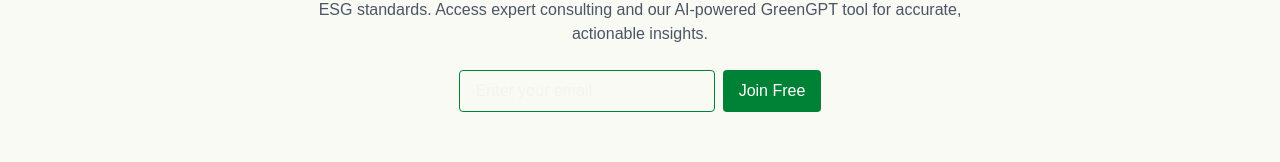
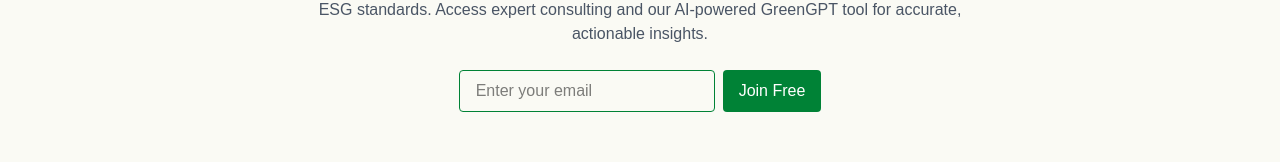
Before and after one commit to dylanbrown-BodiiBrand/GreenGPT, a Next.js app: page / in a window 1280 px wide. Shown: the part 299-461 px from the top of the page. Built offline with nearby package versions, Linux system fonts and the light colour scheme.

Commit message:
text updates

```diff
--- a/src/app/(dashboard)/page.tsx
+++ b/src/app/(dashboard)/page.tsx
@@ -56,7 +56,7 @@ export default function HomePage() {
           autoComplete="email"
           required
           placeholder="Enter your email"
-          className="border border-green-700 rounded px-4 py-2 w-full sm:w-64"
+          className="text-black border border-green-700 rounded px-4 py-2 w-full sm:w-64"
           value={email}
           onChange={(e) => setEmail(e.target.value)}
           disabled={loading}
```
